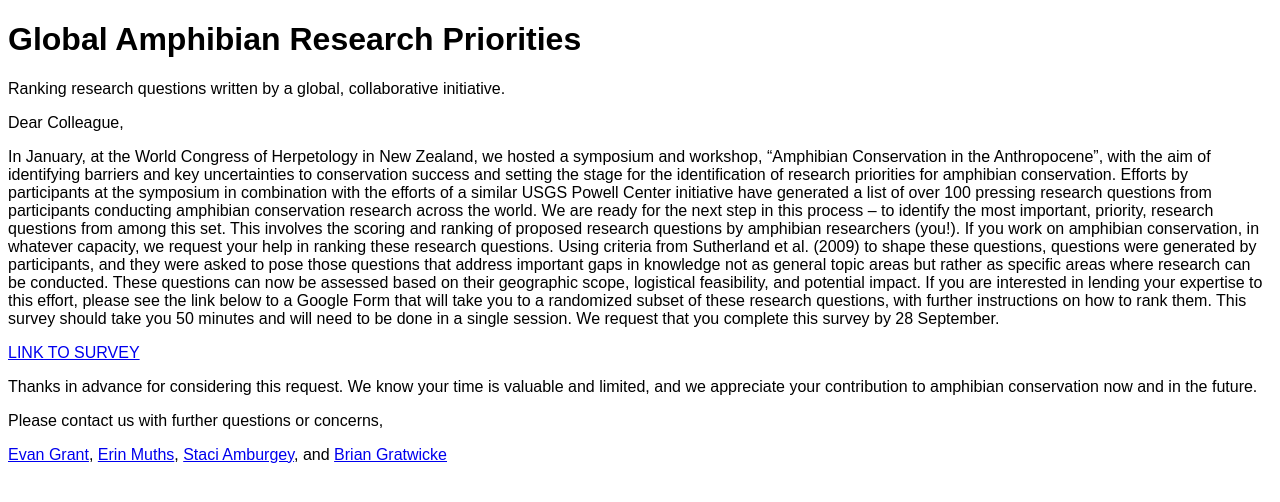
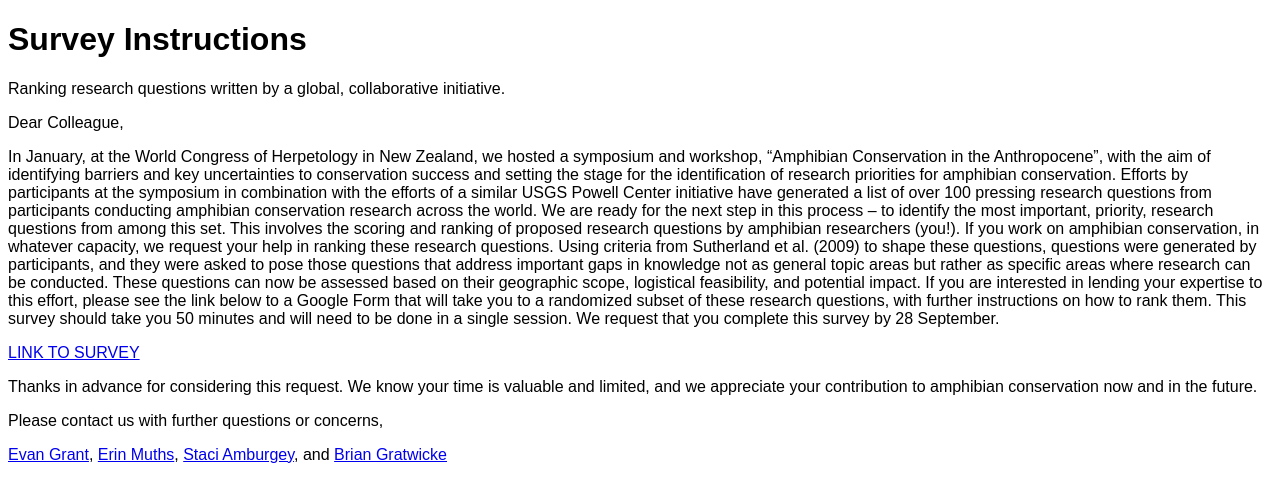
Before and after one commit to amburgey/GlobalAmphibianConservationPriorities, a plain HTML site: page index.html in a window 1280 px wide. Drawn offline with Linux system fonts and the light colour scheme.

Commit message:
Update index.html

```diff
--- a/index.html
+++ b/index.html
@@ -1,7 +1,7 @@
 <!DOCTYPE html>
 <html lang="en">
 <head>
-<title>Page Title</title>
+<title>Global Amphibian Research Priorities</title>
 <meta charset="UTF-8">
 <meta name="viewport" content="width=device-width, initial-scale=1">
 <style>
@@ -23,8 +23,9 @@ body {
 </head>
 <body>
 
-<h1>Global Amphibian Research Priorities</h1>
+<h1>Survey Instructions</h1>
 <p>Ranking research questions written by a global, collaborative initiative.</p>
+
 <p>Dear Colleague,</p>
 
 <p>In January, at the World Congress of Herpetology in New Zealand, we hosted a symposium and workshop, “Amphibian Conservation in the Anthropocene”, with the aim of identifying barriers and key uncertainties to conservation success and setting the stage for the identification of research priorities for amphibian conservation. Efforts by participants at the symposium in combination with the efforts of a similar USGS Powell Center initiative have generated a list of over 100 pressing research questions from participants conducting amphibian conservation research across the world.
```
